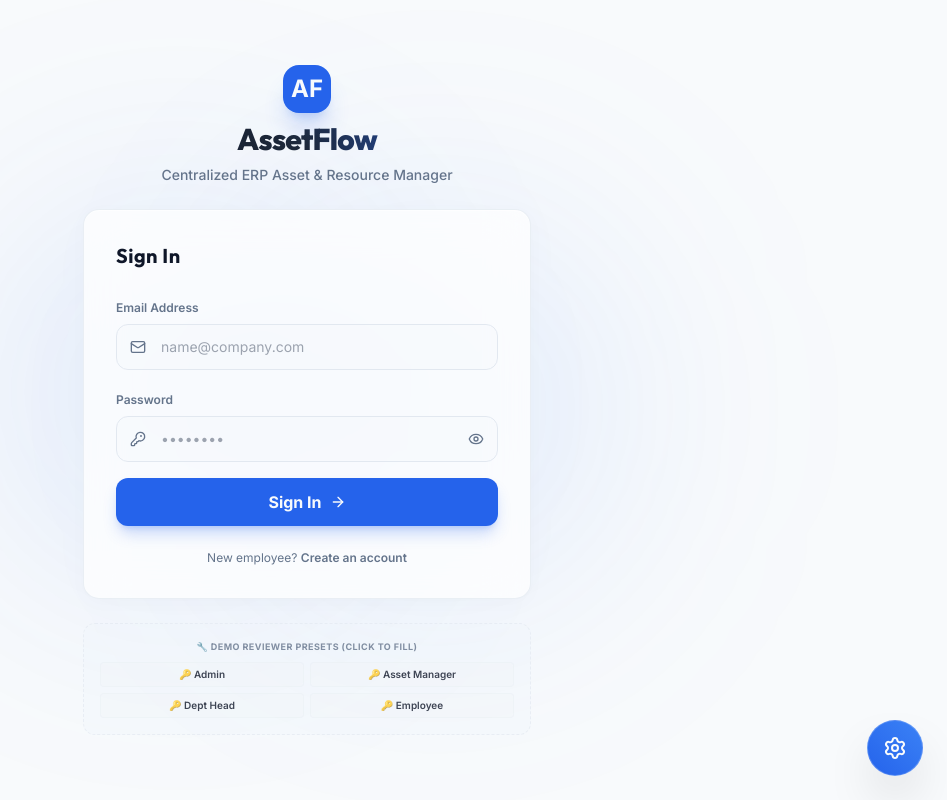
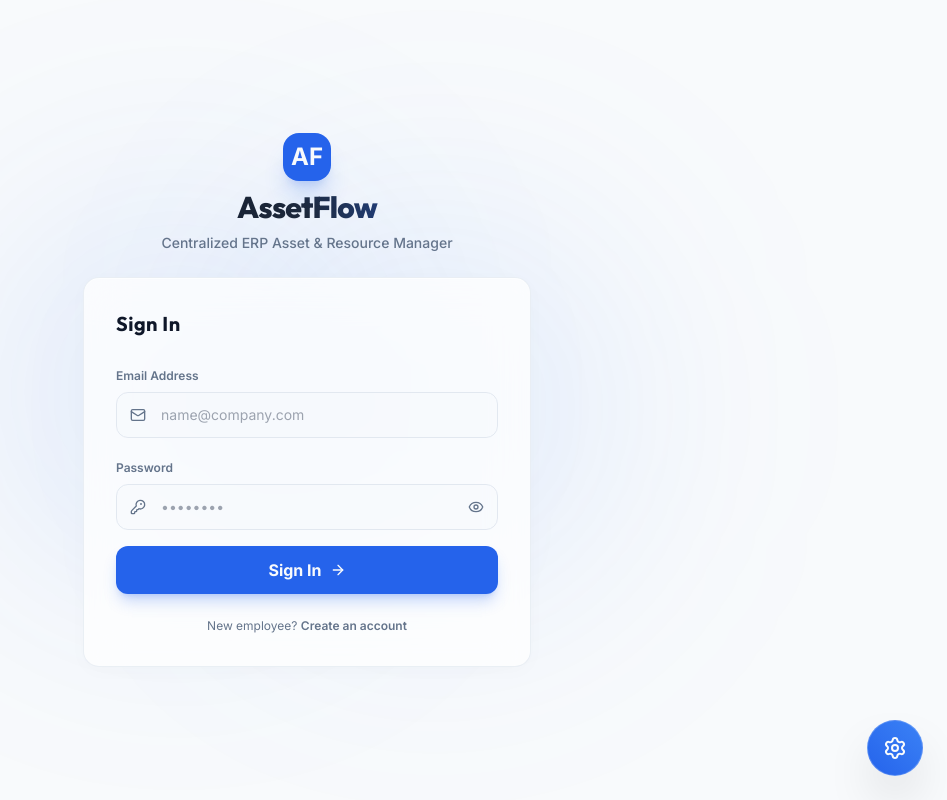
Before and after one commit to Harshanth28/Asset-flow, a React (Vite) app in the folder frontend/: page /login in a window 1280 px wide. Shown: the whole page, without its empty margins (333-1280 px from the left). Built offline with nearby package versions, Linux system fonts and the light colour scheme.

Commit message:
feat: remove dev login presets from sign in page

```diff
--- a/frontend/src/pages/Login.tsx
+++ b/frontend/src/pages/Login.tsx
@@ -25,7 +25,6 @@ const Login: React.FC = () => {
   const {
     register,
     handleSubmit,
-    setValue,
     formState: { errors },
   } = useForm<LoginFormData>({
     resolver: zodResolver(loginSchema),
@@ -65,11 +64,6 @@ const Login: React.FC = () => {
     }
   };
 
-  // Helper function to auto-fill fields for presentation judges
-  const fillCredentials = (email: string) => {
-    setValue('email', email);
-    setValue('password', 'password');
-  };
 
   return (
     <div className="min-h-screen bg-background flex flex-col justify-center items-center px-4 relative overflow-hidden">
@@ -174,38 +168,7 @@ const Login: React.FC = () => {
           </p>
         </div>
 
-        {/* Demo Fast-login Links for Judges - Visual Muted treatment */}
-        <div className="p-4 rounded-xl border border-dashed border-slate-200/80 bg-slate-100/40 space-y-2 opacity-80 hover:opacity-100 transition-opacity mt-4">
-          <p className="text-[9px] text-muted-foreground font-black tracking-wider uppercase text-center">
-            🔧 Demo Reviewer Presets (Click to fill)
-          </p>
-          <div className="grid grid-cols-2 gap-1.5">
-            <button
-              onClick={() => fillCredentials('admin@assetflow.com')}
-              className="px-2 py-1 bg-accent/25 hover:bg-accent/50 border border-border/40 text-center rounded text-[10px] font-semibold transition-all truncate"
-            >
-              🔑 Admin
-            </button>
-            <button
-              onClick={() => fillCredentials('manager@assetflow.com')}
-              className="px-2 py-1 bg-accent/25 hover:bg-accent/50 border border-border/40 text-center rounded text-[10px] font-semibold transition-all truncate"
-            >
-              🔑 Asset Manager
-            </button>
-            <button
-              onClick={() => fillCredentials('priya@assetflow.com')}
-              className="px-2 py-1 bg-accent/25 hover:bg-accent/50 border border-border/40 text-center rounded text-[10px] font-semibold transition-all truncate"
-            >
-              🔑 Dept Head
-            </button>
-            <button
-              onClick={() => fillCredentials('raj@assetflow.com')}
-              className="px-2 py-1 bg-accent/25 hover:bg-accent/50 border border-border/40 text-center rounded text-[10px] font-semibold transition-all truncate"
-            >
-              🔑 Employee
-            </button>
-          </div>
-        </div>
+
       </div>
     </div>
   );
```
